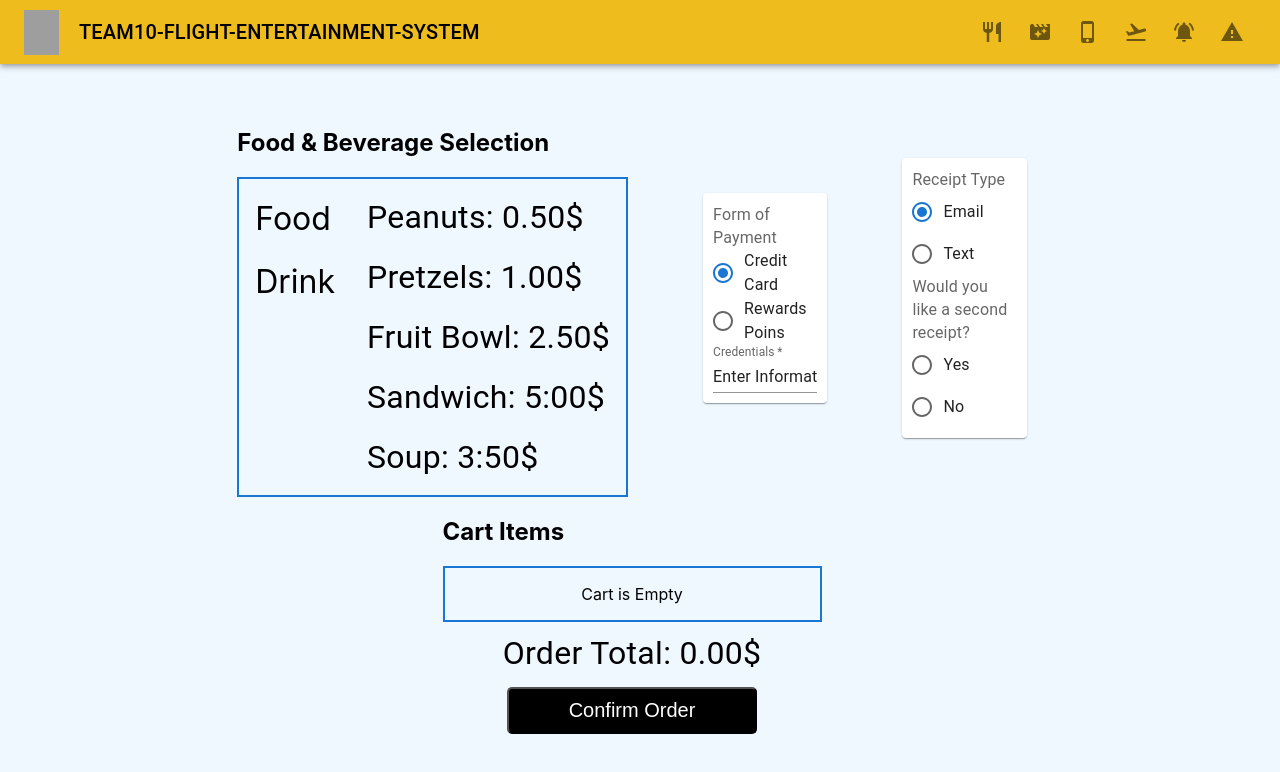
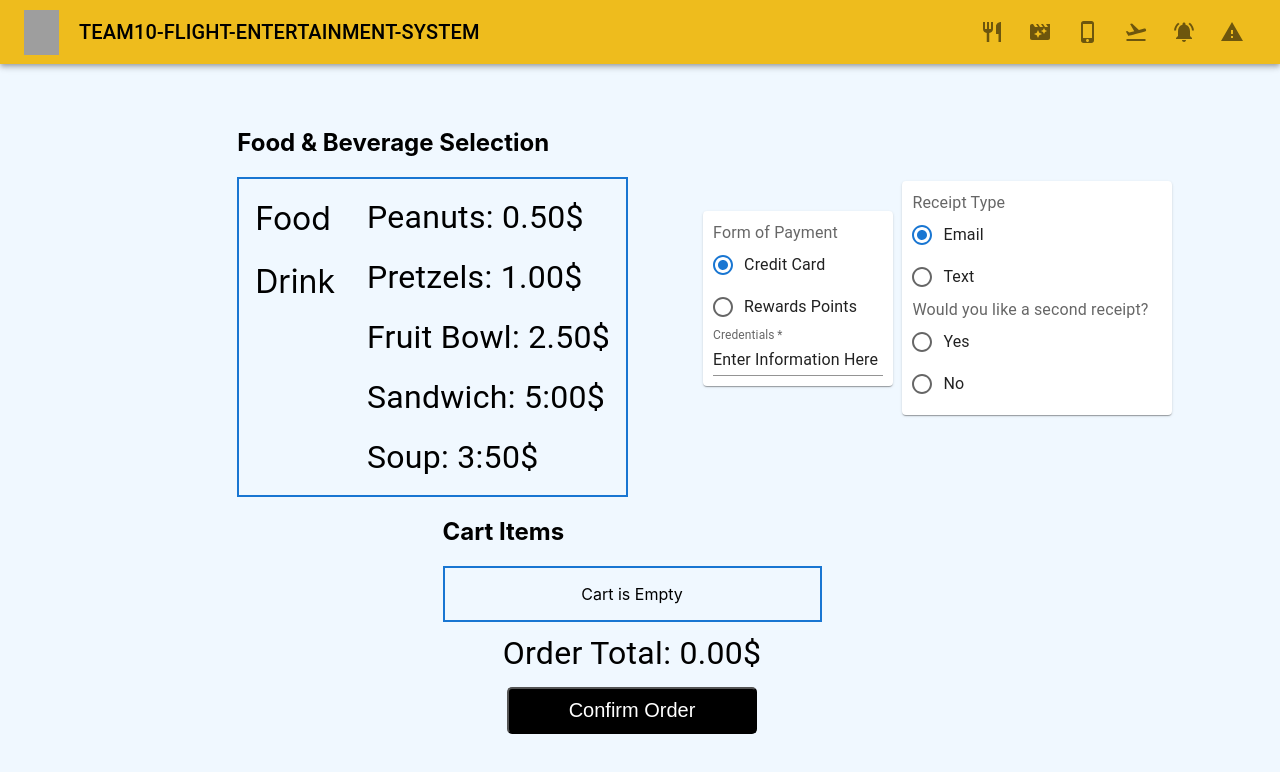
Before and after one commit to ldumeni1/Team10-Flight-Entertainment-System, a React (Create React App) app: page / in a window 1280 px wide. Both pictures are taken after a click on the button 992 px from the left and 32 px from the top of the page. Shown: the top 772 px of the page. Built offline with nearby package versions, Linux system fonts and the light colour scheme; grey boxes are pictures that could not be loaded.

Commit message:
food menu fix, typo

```diff
--- a/src/FoodMenu.js
+++ b/src/FoodMenu.js
@@ -176,8 +176,8 @@ function FoodMenu(props) {
             </Grid>
 
             {/* Form of payment form radio display */}
-            <Grid item xs={2} style={{ paddingLeft: "75px", paddingBottom: "25px", width: 300 }}>
-                <Paper style={{ padding: "10px" }}>
+            <Grid item xs={2} style={{ paddingLeft: "75px", paddingBottom: "25px", paddingRight:'25px', width: 300 }}>
+                <Paper style={{ padding: "10px", width: 170 }}>
                     <FormControl>
                         <FormLabel id="call-payment">Form of Payment</FormLabel>
                         <RadioGroup
@@ -185,7 +185,7 @@ function FoodMenu(props) {
                             name="payment-method"
                         >
                             <FormControlLabel value="credit" control={<Radio />} label="Credit Card" />
-                            <FormControlLabel value="points" control={<Radio />} label="Rewards Poins" />
+                            <FormControlLabel value="points" control={<Radio />} label="Rewards Points" />
                         </RadioGroup>
                     </FormControl>
                     <TextField
@@ -200,7 +200,7 @@ function FoodMenu(props) {
 
             {/* Receipt type form radio display */}
             <Grid item xs={2} style={{ paddingLeft: "75px", paddingBottom: "25px", width: 300 }}>
-                <Paper style={{ padding: "10px" }}>
+                <Paper style={{ padding: "10px", width: 250 }}>
                     <FormControl>
                         <FormLabel id="receipt-type">Receipt Type</FormLabel>
                         <RadioGroup
@@ -214,7 +214,7 @@ function FoodMenu(props) {
                     <FormControl>
                         <FormLabel id="receipt-type">Would you like a second receipt?</FormLabel>
                         <RadioGroup
-                            defaultValue="email"
+                            defaultValue="yes"
                             name="payment-method"
                         >
                             <FormControlLabel value="Yes" control={<Radio />} label="Yes" />
```
